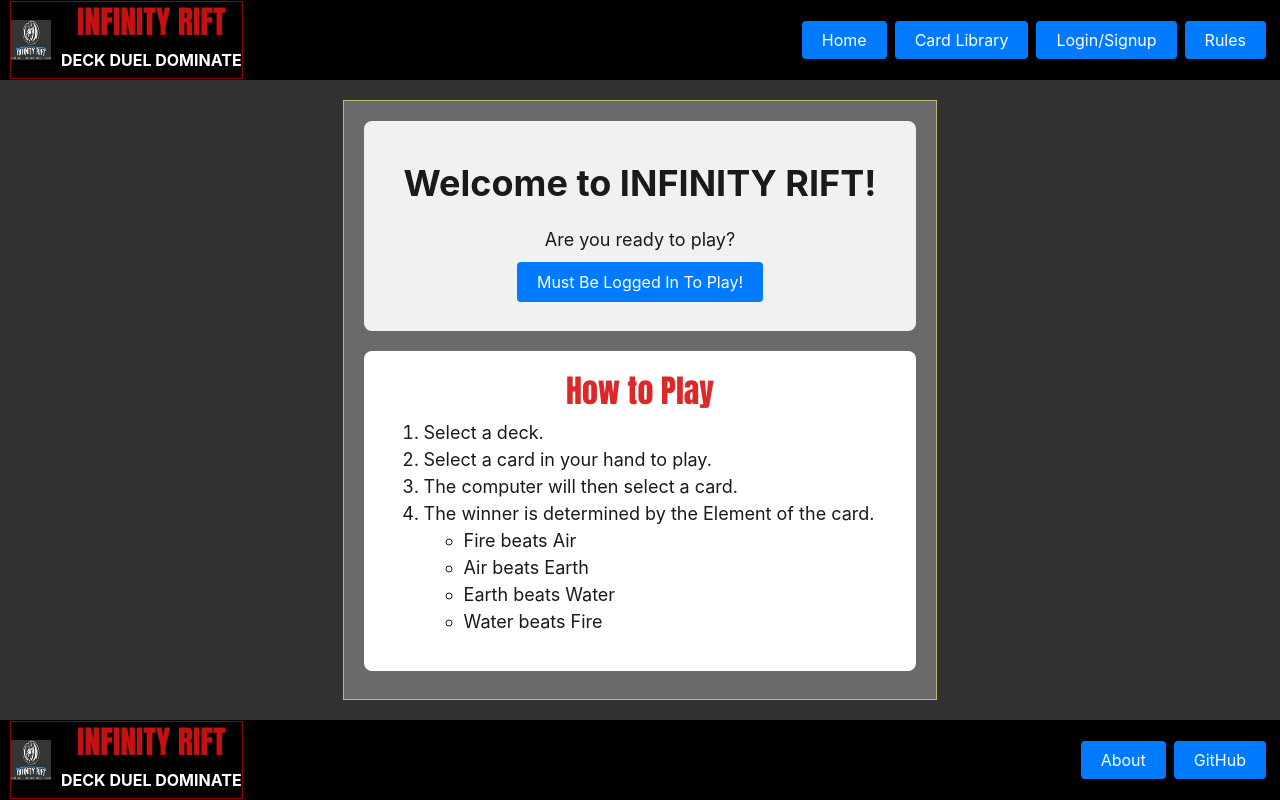
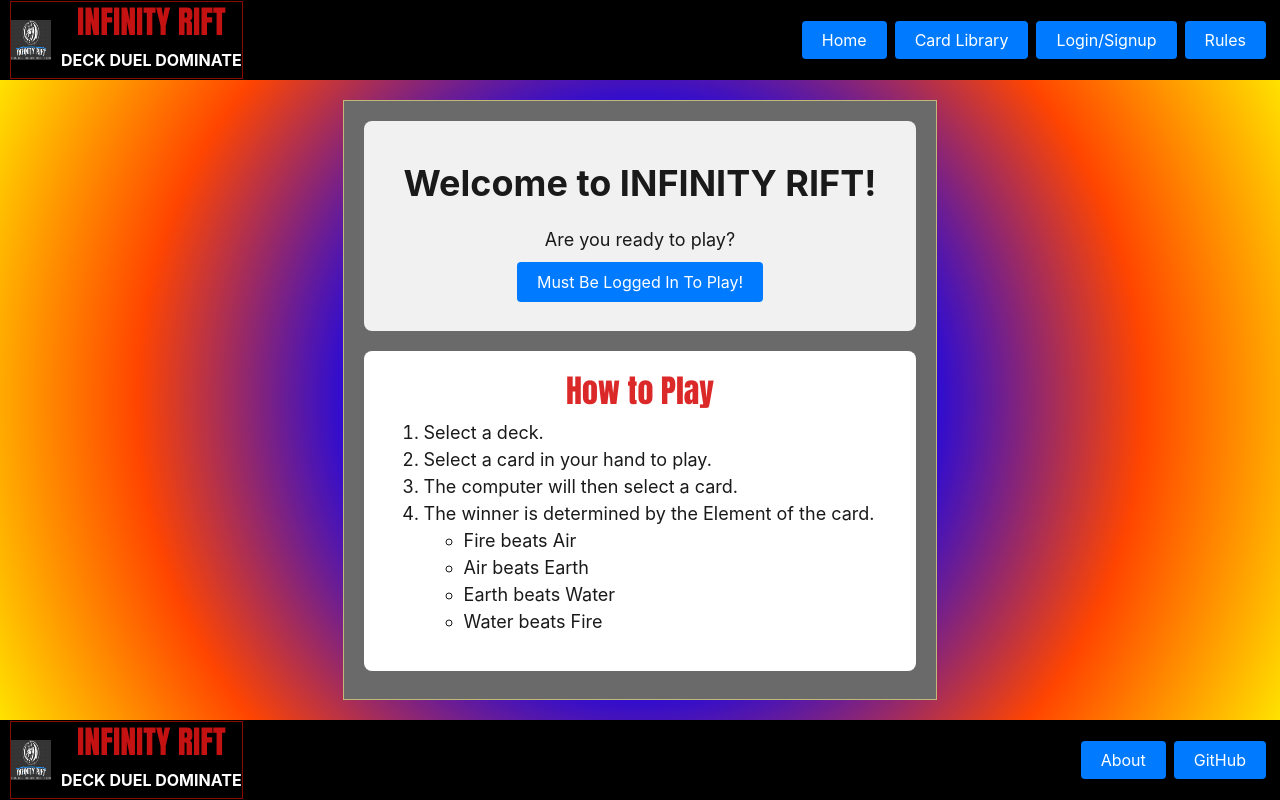
Before and after one commit to pakuhn93/infinity-rift, a React (Vite) app in the folder client/: page / in a window 1280 px wide. Built offline with nearby package versions, Linux system fonts and the light colour scheme.

Commit message:
added a cool gradient to the in-game screen

```diff
--- a/client/src/pages/liveGame.css
+++ b/client/src/pages/liveGame.css
@@ -1,3 +1,7 @@
+body {
+    background: radial-gradient(circle, green, blue, orangered, yellow);
+}
+
 #scoreboard {
     margin-top: 3em;
     border: solid;
@@ -64,7 +68,9 @@
 }
 
 #roundWinner {
-    color: orangered
+    color: orangered;
+    -webkit-text-stroke: 0.4px;
+    -webkit-text-stroke-color: black;
 }
 
 #score-player {
```
Also changed, not shown: client/public/assets/gifs/elements-bg.jpg (added).
